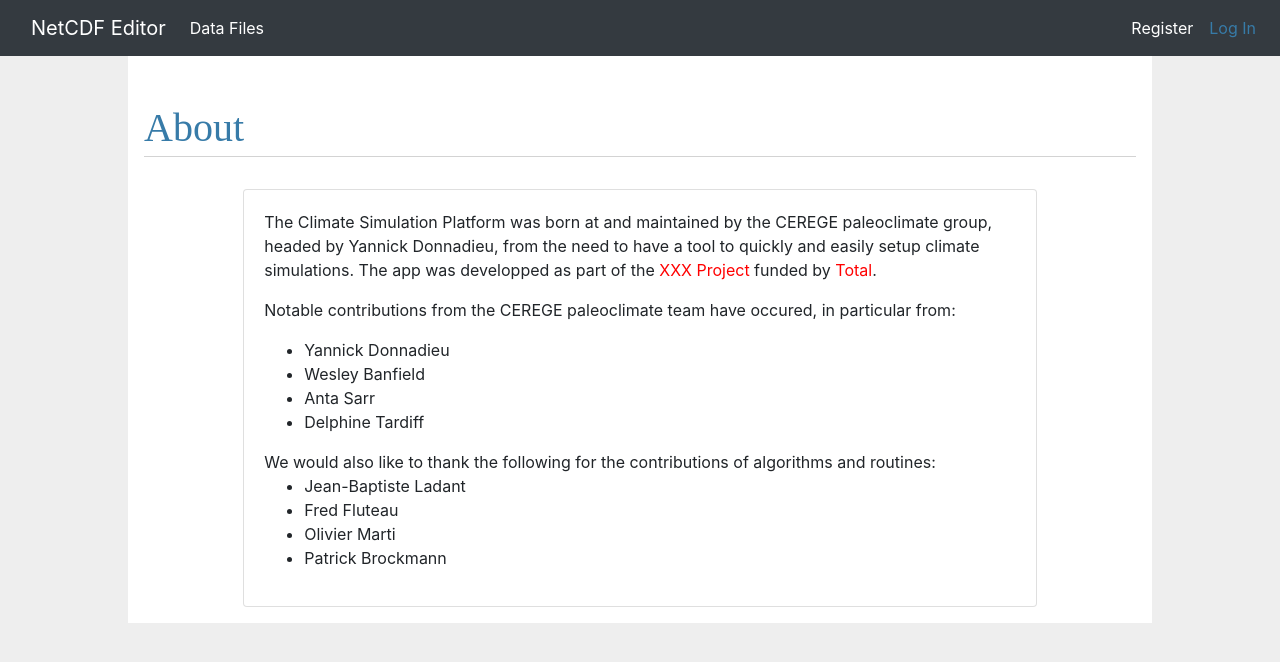
After one commit to Paleoclim-CNRS/netcdf_editor_app, a Flask app: page /about in a window 1280 px wide. The commit adds this page. Shown: the top 662 px of the page. Run offline with Flask 2, Linux system fonts and the light colour scheme; parts of the project's set-up code (start-up, migrations or seed data) failed here and were passed over; some libraries are stand-ins or nearby versions.

Commit message:
add about

```diff
--- a/Multi_Page_WebApp/flask_app/climate_simulation_platform/__init__.py
+++ b/Multi_Page_WebApp/flask_app/climate_simulation_platform/__init__.py
@@ -1,6 +1,7 @@
 import os
 
 from flask import Flask, session
+from flask.templating import render_template
 
 from werkzeug.exceptions import abort
 
@@ -34,6 +35,10 @@ def create_app(test_config=None):
     def hello():
         return "Hello, World! from The Climate Simulation Platform"
 
+    @app.route("/about")
+    def about():
+        return render_template("app/about.html")
+
     @app.route("/session")
     def debug_session():
         if app.env == "development":
--- /dev/null
+++ b/Multi_Page_WebApp/flask_app/climate_simulation_platform/templates/app/about.html
@@ -0,0 +1,54 @@
+{% extends 'base.html' %}
+
+{% block header %}
+<h1>{% block title %}About{% endblock %}</h1>
+{% endblock %}
+
+{% block content %}
+<div style="display: flex; justify-content: center;">
+    <div class="card" style="margin-top: 2em; width: 80%;">
+        <div class="card-body">
+            <p>
+                The Climate Simulation Platform was born at and maintained by the CEREGE paleoclimate group, headed by
+                Yannick Donnadieu, from the need to have a tool to quickly and easily setup climate simulations.
+                The app was developped as part of the <a style="color: red;">XXX Project</a> funded by <a
+                    style="color: red;">Total</a>.
+            </p>
+            <p>
+                Notable contributions from the CEREGE paleoclimate team have occured, in particular from:
+                <ul>
+                    <li>
+                        Yannick Donnadieu
+                    </li>
+                    <li>
+                        Wesley Banfield
+                    </li>
+                    <li>
+                        Anta Sarr
+                    </li>
+                    <li>
+                        Delphine Tardiff
+                    </li>
+                </ul>
+
+                <!-- But also from the greater French paleoclimate group with contributions from: -->
+                We would also like to thank the following for the contributions of algorithms and routines:
+                <ul>
+                    <li>
+                        Jean-Baptiste Ladant
+                    </li>
+                    <li>
+                        Fred Fluteau
+                    </li>
+                    <li>
+                        Olivier Marti
+                    </li>
+                    <li>
+                        Patrick Brockmann
+                    </li>
+                </ul>
+            </p>
+        </div>
+    </div>
+</div>
+{% endblock %}
--- a/Multi_Page_WebApp/flask_app/climate_simulation_platform/templates/base.html
+++ b/Multi_Page_WebApp/flask_app/climate_simulation_platform/templates/base.html
@@ -46,6 +46,9 @@
           <span class="navbar-text" aria-current="page">{{ g.user['username'] }}</span>
         </li>
         <li class="nav-item active">
+          <a class="nav-link" aria-current="page" href="{{ url_for('about') }}">About</a>
+        </li>
+        <li class="nav-item active">
           <a class="nav-link" aria-current="page" href="{{ url_for('auth.logout') }}">Log Out</a>
         </li>
         {% else %}
```
